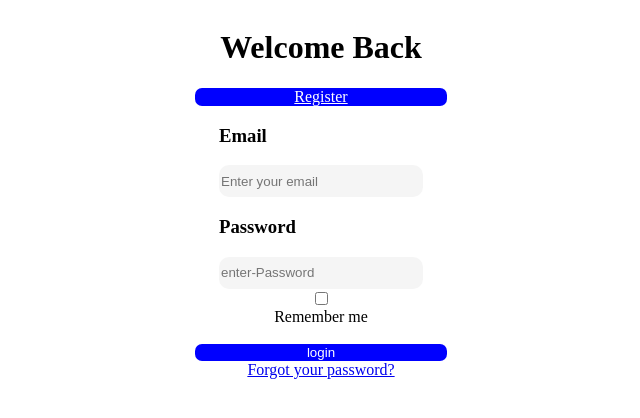
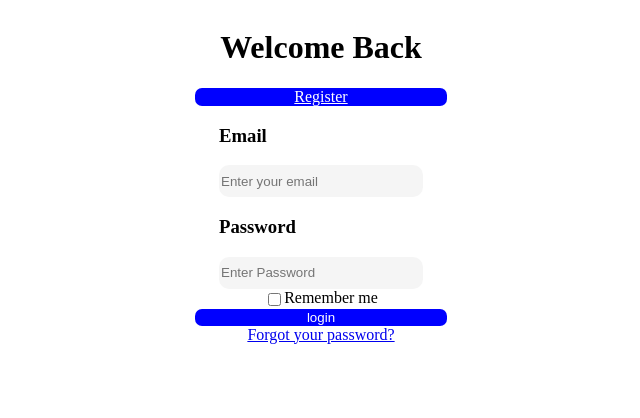
Before and after one commit to DjojovdEerden/Apothecare-PW, a PHP site: page /login.php in a window 1280 px wide. Shown: the top 418 px of the page, without its empty margins (319-959 px from the left). Run offline with PHP 8.4, Linux system fonts and the light colour scheme.

Commit message:
final touch up

```diff
--- a/css/login.register.css
+++ b/css/login.register.css
@@ -46,3 +46,7 @@
     text-align: center;
     ;
 }
+
+.button-textalign {
+    text-align: center;
+}
--- a/login.php
+++ b/login.php
@@ -5,7 +5,7 @@
     <meta charset="UTF-8">
     <meta name="viewport" content="width=device-width, initial-scale=1.0">
     <title>Document</title>
-    <link rel="stylesheet" href="css/login.register.css">
+    <link rel="stylesheet" href="login.register.css">
 </head>
 
 <body>
@@ -21,11 +21,11 @@
             <input type="text" name="email" id="email" placeholder="Enter your email">
 
             <h3>Password</h3>
-            <input type="text" name="password" id="password" placeholder="enter-Password">
+            <input type="text" name="password" id="password" placeholder="Enter Password">
         </div>
-
+        <div class="button-textalign">
         <input type="checkbox" id="remember" style="vertical-align: middle;">Remember me
-        <br><br>
+        </div>
 
 
 
--- a/register.php
+++ b/register.php
@@ -5,7 +5,7 @@
     <meta charset="UTF-8">
     <meta name="viewport" content="width=device-width, initial-scale=1.0">
     <title>Document</title>
-    <link rel="stylesheet" href="css/login.register.css">
+    <link rel="stylesheet" href="login.register.css">
 </head>
 
 <body>
@@ -21,7 +21,7 @@
             <input type="text" name="email" id="email" placeholder="Enter a valid email">
 
             <h3>Password</h3>
-            <input type="text" name="password" id="password" placeholder="Create-password">
+            <input type="text" name="password" id="password" placeholder="Create Password">
         </div>
 
 
```
